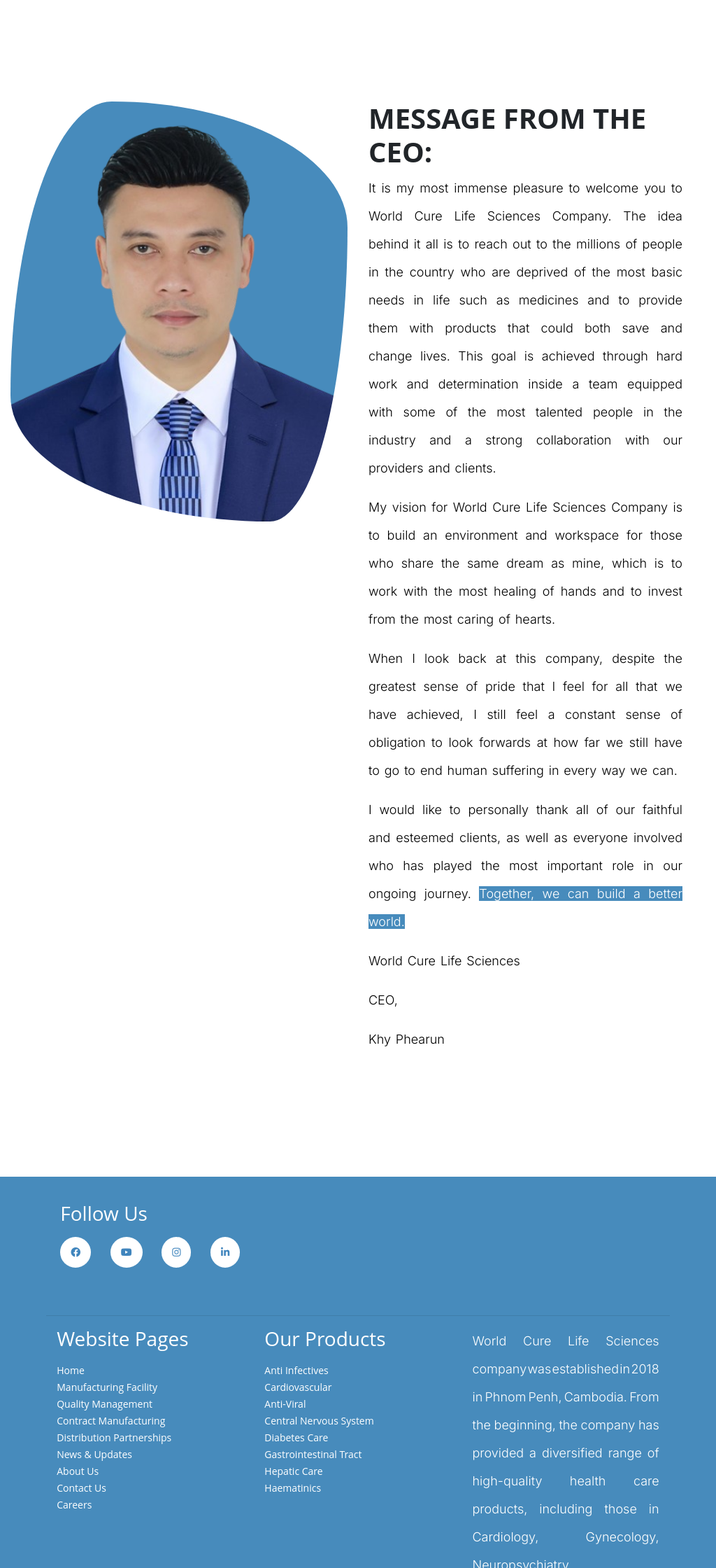
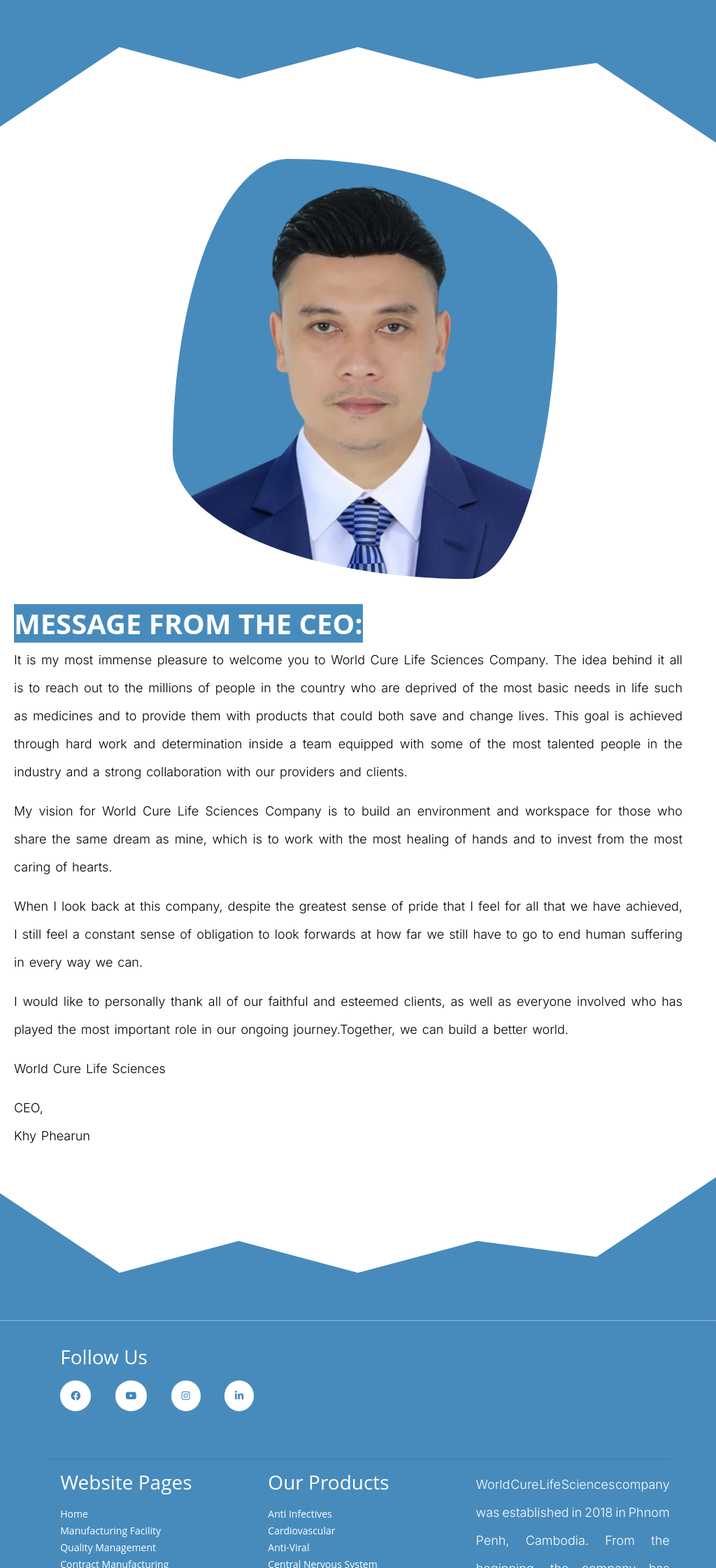
Before and after one commit to monykappa/WCL, a Django app: page /ceo_message/ in a window 1024 px wide. Shown: the part 648-2888 px from the top of the page at 70% size. Run offline with Django 5.2, Linux system fonts and the light colour scheme; some libraries are stand-ins or nearby versions.

Commit message:
feat: Update CEO message page and view

```diff
--- a/static/css/base.css
+++ b/static/css/base.css
@@ -7,11 +7,12 @@
   height: 100%;
   position: relative;
 }
-body p{
+
+body p {
   text-align: justify;
   text-justify: inter-word;
   word-spacing: 0.1em;
-  color:#000;
+  color: #000;
 }
 
 :root {
@@ -100,14 +101,16 @@
 .top-bar a {
   color: #666666;
 }
-button.btn-dark-mode{
-  outline:0;
-  border:none;
+
+button.btn-dark-mode {
+  outline: 0;
+  border: none;
   margin-left: 10px;
   border-radius: 2px;
   background-color: #000 !important;
-  color:#fff !important;
+  color: #fff !important;
 }
+
 /*  */
 
 
@@ -117,7 +120,7 @@
   margin-bottom: 0px;
   z-index: 1999;
   position: relative;
-    width: 100% !important;
+  width: 100% !important;
   padding: 1rem;
 }
 
@@ -127,6 +130,7 @@
     padding-bottom: 0.5rem;
   }
 }
+
 
 .site-navbar .toggle-button {
   position: absolute;
@@ -144,11 +148,96 @@
   z-index: 3;
 }
 
+@media (min-width: 991.99px) and (max-width:1080px) {
+  .site-navbar .site-navigation .site-menu>li>a{
+    margin-right:0px !important;
+  }
+  .site-navbar {
+    padding: 1em 0em 1em 0rem !important;
+  }
+
+  .col-1,
+  .col-2,
+  .col-3,
+  .col-4,
+  .col-5,
+  .col-6,
+  .col-7,
+  .col-8,
+  .col-9,
+  .col-10,
+  .col-11,
+  .col-12,
+  .col,
+  .col-auto,
+  .col-sm-1,
+  .col-sm-2,
+  .col-sm-3,
+  .col-sm-4,
+  .col-sm-5,
+  .col-sm-6,
+  .col-sm-7,
+  .col-sm-8,
+  .col-sm-9,
+  .col-sm-10,
+  .col-sm-11,
+  .col-sm-12,
+  .col-sm,
+  .col-sm-auto,
+  .col-md-1,
+  .col-md-2,
+  .col-md-3,
+  .col-md-4,
+  .col-md-5,
+  .col-md-6,
+  .col-md-7,
+  .col-md-8,
+  .col-md-9,
+  .col-md-10,
+  .col-md-11,
+  .col-md-12,
+  .col-md,
+  .col-md-auto,
+  .col-lg-1,
+  .col-lg-2,
+  .col-lg-3,
+  .col-lg-4,
+  .col-lg-5,
+  .col-lg-6,
+  .col-lg-7,
+  .col-lg-8,
+  .col-lg-9,
+  .col-lg-10,
+  .col-lg-11,
+  .col-lg-12,
+  .col-lg,
+  .col-lg-auto,
+  .col-xl-1,
+  .col-xl-2,
+  .col-xl-3,
+  .col-xl-4,
+  .col-xl-5,
+  .col-xl-6,
+  .col-xl-7,
+  .col-xl-8,
+  .col-xl-9,
+  .col-xl-10,
+  .col-xl-11,
+  .col-xl-12,
+  .col-xl,
+  .col-xl-auto {
+    padding-right: 0px !important;
+    padding-left:20px !important;
+  }
+}
+
 @media (max-width: 991.98px) {
   .site-navbar .site-logo {
     float: left;
     position: relative;
   }
+
+
 
   /* .top-bar{
     display: none;
@@ -704,19 +793,19 @@
   margin-top: 2vh;
 }
 
-footer .row{
-  color:#fff;
+footer .row {
+  color: #fff;
 }
 
-p.text-muted{
+p.text-muted {
   text-align: center !important;
   font-family: var(--secondary-font);
-  color:#ffffff98 !important;
+  color: #ffffff98 !important;
 }
 
 
-footer .row a{
-  color:#fff;
+footer .row a {
+  color: #fff;
 }
 
 footer li a {
@@ -742,5 +831,5 @@
 
 footer ul.social-media-list li a:hover {
   background-color: #d82628;
-  color:#fff;
+  color: #fff;
 }
--- a/static/css/darkmode/dark_mode.css
+++ b/static/css/darkmode/dark_mode.css
@@ -73,7 +73,7 @@
 }
 
 .dark-mode .row p {
-    color: #ffffff95 !important;
+    color: #fff !important;
 }
 
 .dark-mode .row strong {
--- a/static/css/home/ceo_message.css
+++ b/static/css/home/ceo_message.css
@@ -0,0 +1,82 @@
+.main-content {
+    margin: 0vh !important;
+}
+
+span.highlight-txt {
+    background-color: var(--primary-color);
+    color: #fff;
+}
+
+.lower-curve svg {
+    display: block;
+    background-color: #fff !important;
+}
+.upper-curve svg {
+    display: block;
+    background-color: #fff !important;
+}
+.dark-mode .upper-curve svg {
+    background-color: #1c2128 !important;
+}
+.dark-mode .lower-curve svg {
+    background-color: #1c2128 !important;
+}
+.dark-mode .upper-curve path{
+    fill: #3b4858 !important;
+}
+.dark-mode .lower-curve path{
+    fill: #3b4858 !important;
+}
+
+
+.wrapper {
+    display: flex;
+    align-items: center;
+    justify-content: center;
+    padding: 0px !important;
+    margin: 0px !important;
+}
+
+
+
+p {
+    line-height: 40px !important;
+}
+
+h1 {
+    text-transform: uppercase;
+    font-weight: bold;
+    color: var(-primary-color);
+}
+
+@media (max-width: 767px) {
+    .box {
+        height: 300px !important;
+        width: 250px !important;
+    }
+
+    h1 {
+        margin-top: 5vh;
+        font-size: 24px;
+    }
+
+    .col-md-6 {
+        margin-right: 2vh;
+        padding-right: 0 !important;
+    }
+}
+
+@media only screen and (min-width: 768px) and (max-width: 1024px) {
+    .ceo-ctn .col-md-6 {
+        width: 100%;
+        /* Override col-md-6 width to make it full width */
+        flex: 0 0 100%;
+        /* Override flex property to ensure full width */
+        max-width: 100%;
+        /* Set max-width to ensure full width */
+    }
+
+    h1 {
+        margin-top: 5vh;
+    }
+}
--- a/templates/base.html
+++ b/templates/base.html
@@ -100,8 +100,9 @@
                                 </li>
                             </ul>
                         </li>
-                        <li><a href="#" id="home-link" class="nav-link">Awards</a></li>
-                        <li><a href="#" id="home-link" class="nav-link">Top Management</a></li>
+                        <li><a href="#" id="awards-link" class="nav-link">Awards</a></li>
+                        <li><a href="#" id="gallery-link" class="nav-link">Gallery</a></li>
+                        <li><a href="#" id="top-management-link" class="nav-link">Top Management</a></li>
                         <li><a href="{% url 'home:about_us'%}" id="about-us-link" class="nav-link">About Us</a>
                         </li>
                         <li><a href="{% url 'home:contact_us' %}" id="contact-link" class="nav-link">Contact</a>
@@ -116,6 +117,7 @@
             </div>
         </div>
     </header>
+
 
     <!-- Main content -->
     <div class="main-content">
--- a/templates/home/ceo_message.html
+++ b/templates/home/ceo_message.html
@@ -6,30 +6,17 @@
 {% endblock title %}
 
 {% block css %}
+<link rel="stylesheet" href="{% static 'css/home/ceo_message.css'%}">
+
 <link rel="stylesheet" href="{% static 'css/products/products.css' %}">
 <link rel="stylesheet" href="{% static 'css/home/about_us.css' %}">
-<link rel="stylesheet" href="{% static 'css/home/home.css' %}">
 <link rel="stylesheet" href="{% static 'css/animation/animation.css'%}">
+
+
 {% endblock css %}
 
 {% block content %}
 <style>
-    span.highlight-txt{
-        background-color: var(--primary-color);
-        color:#fff;
-
-    }
-    .ceo-ctn {
-        margin-top: 20vh;
-        margin-bottom: 20vh;
-    }
-
-    .wrapper {
-        display: flex;
-        align-items: center;
-        justify-content: center;
-    }
-
     .box {
         background: url("{% static 'img/ceo/ceo_img.png' %}") no-repeat;
         background-color: #478bbc;
@@ -38,14 +25,6 @@
         height: 600px;
         width: 550px;
         border-radius: 30% 70% 23% 77% / 70% 30% 70% 30%;
-    }
-    p{
-        line-height: 40px !important;
-    }
-    h1{
-        text-transform: uppercase;
-        font-weight: bold;
-        color:var(-primary-color);
     }
 </style>
 
@@ -60,18 +39,27 @@
     </div>
 </section>
 
+<div class="upper-curve">
+    <svg xmlns="http://www.w3.org/2000/svg" viewBox="0 0 1440 320">
+        <path fill="#478bbc" fill-opacity="1" class="hidden-bottom"
+            d="M0,256L240,96L480,160L720,96L960,160L1200,128L1440,288L1440,0L1200,0L960,0L720,0L480,0L240,0L0,0Z">
+        </path>
+    </svg>
+</div>
 
 <div class="ceo-ctn">
     <div class="row">
-        <div class="col-md-6 hidden-left">
+
+        <div class="col-md-6 hidden-left custom-ceo-ctn">
             <div class="wrapper">
                 <div class="box">
                 </div>
             </div>
         </div>
         <div class="col-md-6 pr-5">
-            <h1 class="text-left hidden-top">Message from the CEO:</h1>
-            <p class="hidden-top mt-2">It is my most immense pleasure to welcome you to World Cure Life Sciences Company. The idea behind it all
+            <h1 class="text-left hidden-top"> <span class="highlight-txt">Message from the CEO:</span></h1>
+            <p class="hidden-top mt-2">It is my most immense pleasure to welcome you to World Cure Life Sciences
+                Company. The idea behind it all
                 is to reach out to the millions of people in the country who are deprived of the most basic needs in
                 life such as medicines and to provide them with products that could both save and change lives. This
                 goal is achieved through hard work and determination inside a team equipped with some of the most
@@ -88,19 +76,26 @@
             </p>
             <p class="hidden-top">
                 I would like to personally thank all of our faithful and esteemed clients, as well as everyone involved
-                who has played the most important role in our ongoing journey. <span class="highlight-txt">Together, we can build a better world.</span>
+                who has played the most important role in our ongoing journey.Together, we can build a better world.
             </p>
             <p class="hidden-top">
                 World Cure Life Sciences
             </p>
             <p class="hidden-top">
                 CEO,
-            </p>
-            <p class="hidden-top">
+                <br>
                 Khy Phearun
             </p>
         </div>
     </div>
+</div>
+<div class="lower-curve">
+    <svg xmlns="http://www.w3.org/2000/svg" viewBox="0 0 1440 320" style="transform: scaleY(-1);">
+        <path fill="#478bbc" fill-opacity="1" class="hidden-top"
+            d="M0,256L240,96L480,160L720,96L960,160L1200,128L1440,288L1440,0L1200,0L960,0L720,0L480,0L240,0L0,0Z">
+        </path>
+    </svg>
+
 </div>
 
 
```
